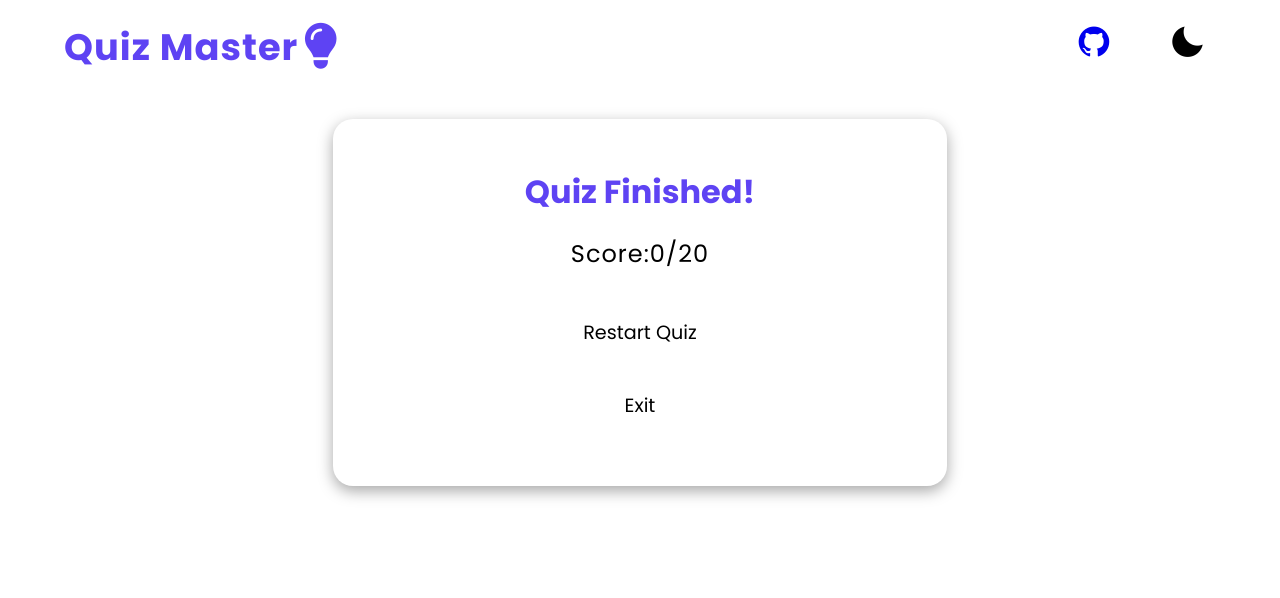
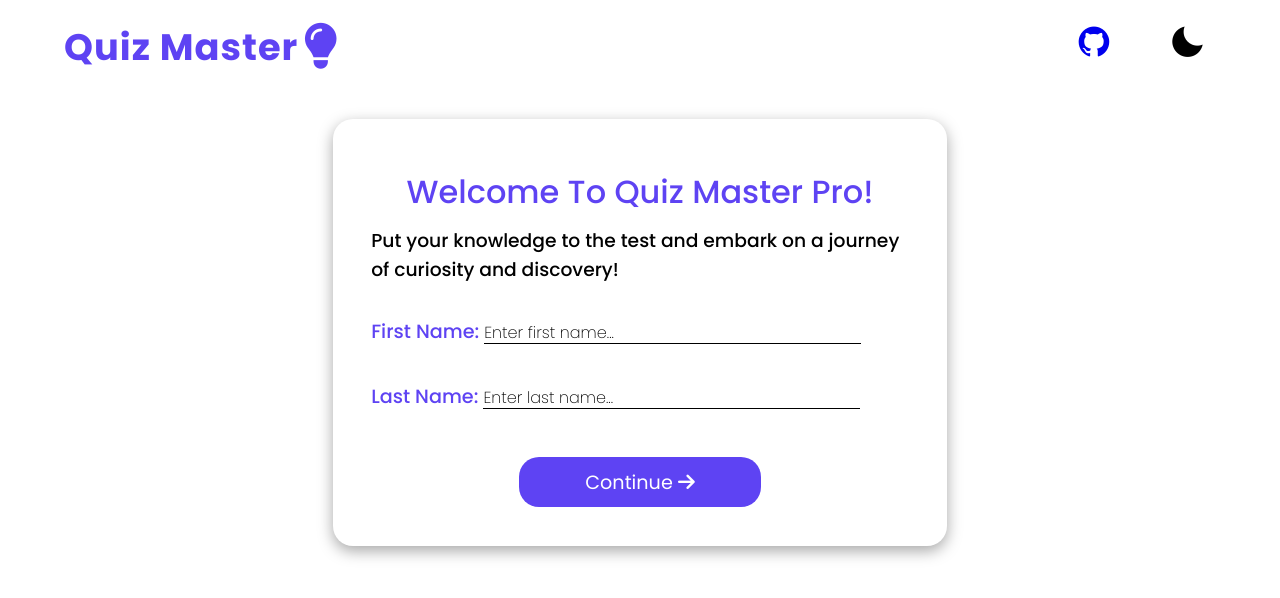
Before and after one commit to chrismbah/Quiz-Master, a React (Vite) app: page / in a window 1280 px wide. Shown: the top 598 px of the page. Built offline with nearby package versions, Linux system fonts and the light colour scheme.

Commit message:
minor correction

```diff
--- a/src/App.jsx
+++ b/src/App.jsx
@@ -8,7 +8,7 @@ export const QuizApp = createContext();
 
 export default function App() {
   const [quizCategory, setQuizCategory] = useState("science");
-  const [quizState, setQuizState] = useState("end");
+  const [quizState, setQuizState] = useState("menu");
   const [score, setScore] = useState(0);
   const [dark, setDark] = useState(false);
 
@@ -48,10 +48,10 @@ export default function App() {
           </div>
         </div>
         {/* <div className="sections"> */}
-          {quizState === "menu" && <Menu />}
-          {quizState === "category" && <Category />}
-          {quizState === "quiz" && <Quiz />}
-          {quizState === "end" && <End />}
+        {quizState === "menu" && <Menu />}
+        {quizState === "category" && <Category />}
+        {quizState === "quiz" && <Quiz />}
+        {quizState === "end" && <End />}
         {/* </div> */}
       </div>
     </QuizApp.Provider>
```
